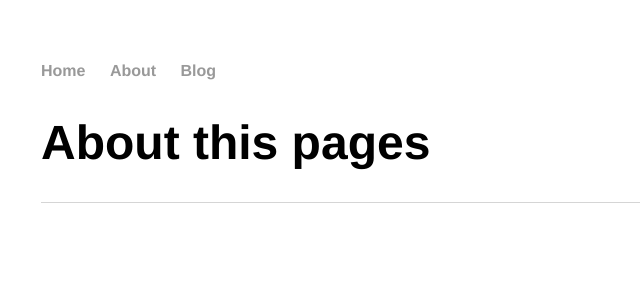
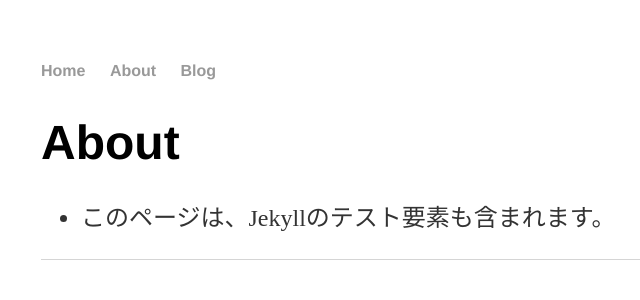
Before and after one commit to MasayaAbe/MasayaAbe.github.io, a Jekyll site: the page built from about.md, in a window 1280 px wide. Shown: the top 300 px of the page, without its empty margins (151-791 px from the left). Built offline with Jekyll 4.4.1, drawn with Linux system fonts in a browser that asks for light colours; our own code applies the rules of GitHub Pages for plain Markdown files.

Commit message:
[update] aboutを現状に合わせ記載

```diff
--- a/about.md
+++ b/about.md
@@ -1 +1,3 @@
-# About this pages
+# About
+
+* このページは、Jekyllのテスト要素も含まれます。
```
